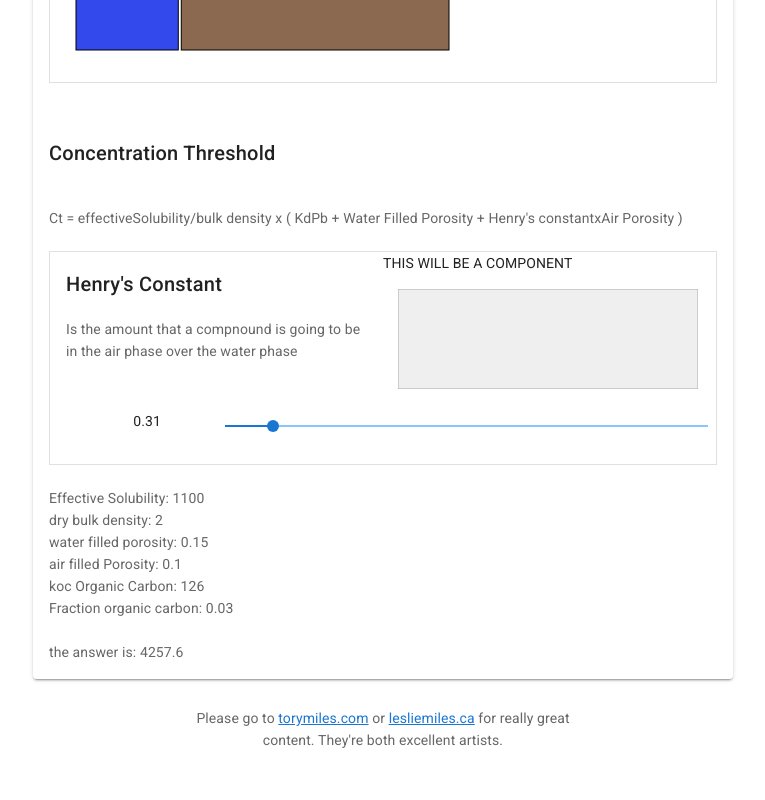
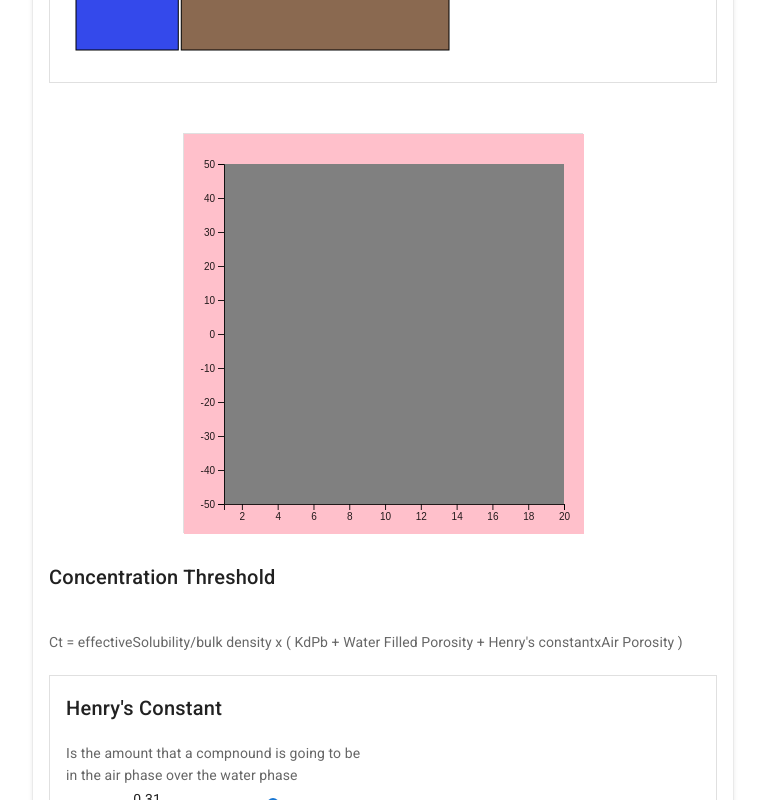
Before and after one commit to envirodatavis/funsite, a Vue app: page /#/ in a window 1280 px wide. Shown: the part 880-1680 px from the top of the page, without its empty margins (257-1022 px from the left). Before the commit the page ends 1659 px from the top, so only its background shows below. Built offline with nearby package versions, Linux system fonts and the light colour scheme.

Commit message:
another basic Vue component with D3 added

```diff
--- /dev/null
+++ b/src/components/D3VueBasic.vue
@@ -0,0 +1,146 @@
+<template>
+  <v-row justify="center">
+    <v-card :width="width" :height="height" tile outlined>
+      <!-- D3 subcomponent!
+      {{plotData.x}}-->
+      <div id="simpleViz"></div>
+    </v-card>
+  </v-row>
+</template>
+
+<script>
+import * as d3 from "d3";
+
+export default {
+  components: {},
+  data() {
+    return {
+      margin: { top: 30, right: 20, bottom: 30, left: 40 },
+      width: 400,
+      height: 400,
+      //
+      data: { min: 4, max: 14 },
+      discretization: 10,
+      //
+      //
+      desctiptionText: "here",
+      unitlessHenrysConstant: 0.31,
+      unitlessHenrysConstantSlider: 31,
+      effectiveSolublity: 1100,
+      dryBulkDensity: 2.0,
+      waterFilledPorosity: 0.15,
+      airFilledPorosity: 0.1,
+      KocOrganicCarbon: 126,
+      fOc: 0.03,
+      soilType: "cleanSand",
+      henrysOptions: [
+        {
+          chemical: "TCE",
+          h: 0.31
+        },
+        {
+          chemical: "PCE",
+          h: 0.41
+        },
+        {
+          chemical: "DCE",
+          h: 0.31
+        }
+      ]
+      // initial Ct should be 515
+      // write a jest test for that, cool.
+    };
+  },
+  mounted() {
+    this.instantiateViz();
+  },
+  watch: {},
+  computed: {
+    plotData: function() {
+      let x = [this.data.min];
+      let y = [];
+      let i = this.data.min;
+      let delta = (this.data.max - this.data.min) / this.discretization;
+      while (i < this.data.max) {
+        x.push(i + delta);
+        y.push(i * i);
+        i += delta;
+      }
+      return { x: x, y: y };
+    },
+    domain: function() {
+      return { x: [1, 20], y: [50, -50] };
+    },
+    scales: function() {
+      const x = d3
+        .scaleLinear()
+        .range([0, this.width - this.margin.right - this.margin.left]) //pixles
+        .domain(this.domain.x);
+      // .domain([1, 20]);
+      const y = d3
+        .scaleLinear()
+        .range([0, this.height - this.margin.bottom - this.margin.top]) //pixles
+        .domain(this.domain.y);
+      return { x, y };
+    }
+  },
+  methods: {
+    instantiateViz: function() {
+      // make the svg:
+      let svg = d3
+        .select("#simpleViz")
+        .append("svg")
+        .attr("width", this.width)
+        .attr("height", this.height);
+
+      // give it a backgound for layout( not the data area)
+      svg
+        .append("rect")
+        .attr("width", "100%")
+        .attr("height", "100%")
+        .attr("fill", "pink");
+      svg
+        .append("rect")
+        .attr("width", this.width - this.margin.right - this.margin.left)
+        .attr("height", this.height - this.margin.bottom - this.margin.top)
+        .attr("fill", "grey")
+        .attr(
+          "transform",
+          "translate(" + this.margin.left + "," + this.margin.top + ")"
+        );
+
+      svg
+        .append("g")
+        .call(d3.axisBottom(this.scales.x))
+        .attr(
+          "transform",
+          "translate(" +
+            this.margin.left +
+            "," +
+            (this.width - this.margin.bottom) +
+            ")"
+        );
+
+      svg
+        .append("g")
+        .call(d3.axisLeft(this.scales.y))
+        .attr(
+          "transform",
+          "translate(" + this.margin.left + "," + this.margin.top + ")"
+        );
+
+      // .attr("width", this.width + this.margin.left + this.margin.right)
+      // .attr("height", this.height + this.margin.top + this.margin.bottom)
+      // .append("g")
+      // .attr(
+      //   "transform",
+      //   "translate(" + this.margin.left + "," + this.margin.top + ")"
+      // );
+
+      // svg.select()
+    }
+  }
+};
+</script>
+
+<style lang="sass" scoped></style>
--- a/src/components/HydroToolThresholdCalc.vue
+++ b/src/components/HydroToolThresholdCalc.vue
@@ -11,8 +11,7 @@
         tell if any amount of the NAPL phase remains years after a spill
         happens, and that can have a big effect on cleaning up the pollution.
         <br />
-        <br />
-        Soil samples are collected to determine how contaminated a site is. But
+        <br />Soil samples are collected to determine how contaminated a site is. But
         because soil is actually air, water, soil grains, and organics, a sample
         tells us how much chemical is in all the phases. It is surprisingly hard
         to see the NAPL of an old spill, because the NAPL spreads out and
@@ -25,8 +24,7 @@
         <v-card tile outlined>
           <v-card-text>
             (This is what soil looks like)
-            <br />
-            options with toggle buttons: a really wet, organicy soil
+            <br />options with toggle buttons: a really wet, organicy soil
             <br />
             {slider for soil - water - air poportions}
             <br />
@@ -41,9 +39,11 @@
         <br />
       </v-card-text>
 
-      <v-card-title>
-        Concentration Threshold
-      </v-card-title>
+      <br />
+      <basic-chart />
+      <br />
+
+      <v-card-title>Concentration Threshold</v-card-title>
       <v-card-text>
         <br />Ct = effectiveSolubility/bulk density x ( KdPb + Water Filled
         Porosity + Henry's constantxAir Porosity )
@@ -53,27 +53,13 @@
           <v-row no-gutters>
             <v-col>
               <v-card-title>Henry's Constant</v-card-title>
-              <v-subheader
-                >Is the amount that a compnound is going to be in the air phase
-                over the water phase</v-subheader
-              >
+              <v-subheader>
+                Is the amount that a compnound is going to be in the air phase
+                over the water phase
+              </v-subheader>
             </v-col>
             <v-col>
-              THIS WILL BE A COMPONENT
-              <svg
-                id="dataviz_area1"
-                width="300"
-                height="100"
-                style="margin: 15px"
-              >
-                <g>
-                  <rect
-                    width="300"
-                    height="100"
-                    style="fill:rgba(100,100,100,0.1); stroke-width:1; stroke:rgba(100, 100, 100,0.5);"
-                  />
-                </g>
-              </svg>
+              <div id="henrysChart"></div>
             </v-col>
           </v-row>
           <v-row no-gutters>
@@ -111,13 +97,13 @@
 </template>
 
 <script>
-// IDEA:
-//  presets, like " a wet organic soil" "short explanaiton on what that means, how common that would be"
-//  ""
 import * as d3 from "d3";
-// import {thing} from "../lib/utils/hydroCalculations.js"
+import BasicChart from "./D3VueBasic.vue";
 
 export default {
+  components: {
+    BasicChart
+  },
   data() {
     return {
       desctiptionText: "here",
@@ -130,12 +116,27 @@ export default {
       KocOrganicCarbon: 126,
       fOc: 0.03,
       soilType: "cleanSand",
+      henrysOptions: [
+        {
+          chemical: "TCE",
+          h: 0.31
+        },
+        {
+          chemical: "PCE",
+          h: 0.41
+        },
+        {
+          chemical: "DCE",
+          h: 0.31
+        }
+      ]
       // initial Ct should be 515
       // write a jest test for that, cool.
     };
   },
   mounted() {
     this.makeATreeMap();
+    this.makeHenrysChart();
   },
   watch: {
     soilType(next) {
@@ -154,7 +155,7 @@ export default {
       }
       this.makeATreeMap();
       // this.updateATreeMap();
-    },
+    }
   },
   computed: {
     soilCompositionTree: function() {
@@ -165,20 +166,20 @@ export default {
           {
             name: "Organic",
             value: this.fOc,
-            colname: "level3",
+            colname: "level3"
           },
           {
             name: "Air",
             value: this.airFilledPorosity,
-            colname: "level3",
+            colname: "level3"
           },
           {
             name: "Water",
             value: this.waterFilledPorosity,
-            colname: "level3",
+            colname: "level3"
           },
-          { name: "Mineral", value: soil, colname: "level3" },
-        ],
+          { name: "Mineral", value: soil, colname: "level3" }
+        ]
       };
       return tree;
     },
@@ -199,9 +200,23 @@ export default {
       x.domain([0, 30]); // domain is value
       y.domain([0, 30]);
       return { x, y };
-    },
+    }
   },
   methods: {
+    makeHenrysChart: function() {
+      console.log(this.henrysOptions);
+      // play with selection.join. THIS MAY ONLY BE USEFUL for new data? data that change and update with adding/removing items
+      // as I understand it:
+      // previously, .enter is used to identify which elements need to be added.
+      // check out docs for enter/exit
+      // enter.append common form means select all, findout what's not added yet, then add whats missing.
+      // exit.remove is common form means look for whats leaving, remove just that.
+      // Selection.join is dope because it can allow me to animate the change. fun.
+      // SO if my data numbers aren't changing, this is all moot?
+      //...
+      // ...  if my dots are just moving horizontally/vertically and/or the scale is adjusting. does this matter?
+      //
+    },
     sliderMethod: function(e, divisor) {
       this.unitlessHenrysConstant = e / divisor;
     },
@@ -229,7 +244,7 @@ export default {
         .append("g")
         .attr("transform", "translate(" + margin.left + "," + margin.top + ")");
       // Give the data to this cluster layout:
-      let root = d3.hierarchy(data).sum((d) => d.value); // Here the size of each leave is given in the 'value' field in input data
+      let root = d3.hierarchy(data).sum(d => d.value); // Here the size of each leave is given in the 'value' field in input data
 
       // Then d3.treemap computes the position of each element of the hierarchy
       d3
@@ -258,12 +273,12 @@ export default {
         .append("rect")
         .transition()
         .duration(2000)
-        .attr("x", (d) => d.x0)
-        .attr("y", (d) => d.y0)
-        .attr("width", (d) => d.x1 - d.x0)
-        .attr("height", (d) => d.y1 - d.y0)
+        .attr("x", d => d.x0)
+        .attr("y", d => d.y0)
+        .attr("width", d => d.x1 - d.x0)
+        .attr("height", d => d.y1 - d.y0)
         .style("stroke", "black")
-        .style("fill", (d) => color(d.data.name));
+        .style("fill", d => color(d.data.name));
       // .style("opacity", (d) => opacity(d.data.value));
 
       // and to add the text labels
@@ -272,9 +287,9 @@ export default {
         .data(root.leaves())
         .enter()
         .append("text")
-        .attr("x", (d) => d.x0 + 5) // +10 to adjust position (more right)
-        .attr("y", (d) => d.y0 + 20) // +20 to adjust position (lower)
-        .text((d) => d.data.name)
+        .attr("x", d => d.x0 + 5) // +10 to adjust position (more right)
+        .attr("y", d => d.y0 + 20) // +20 to adjust position (lower)
+        .text(d => d.data.name)
         .attr("font-size", "13px")
         .attr("fill", "white");
 
@@ -284,16 +299,16 @@ export default {
         .data(root.leaves())
         .enter()
         .append("text")
-        .attr("x", (d) => d.x0 + 5) // +10 to adjust position (more right)
-        .attr("y", (d) => d.y0 + 35) // +20 to adjust position (lower)
-        .text((d) => d.data.value)
+        .attr("x", d => d.x0 + 5) // +10 to adjust position (more right)
+        .attr("y", d => d.y0 + 35) // +20 to adjust position (lower)
+        .text(d => d.data.value)
         .attr("font-size", "11px")
         .attr("fill", "white");
     },
     updateATreeMap: function() {
       //TODO make this work with an animation somehow
-    },
-  },
+    }
+  }
 };
 </script>
 
```
Also changed, not shown: src/lib/utils/hydroCalculations.js (added, +8 -0 lines).
